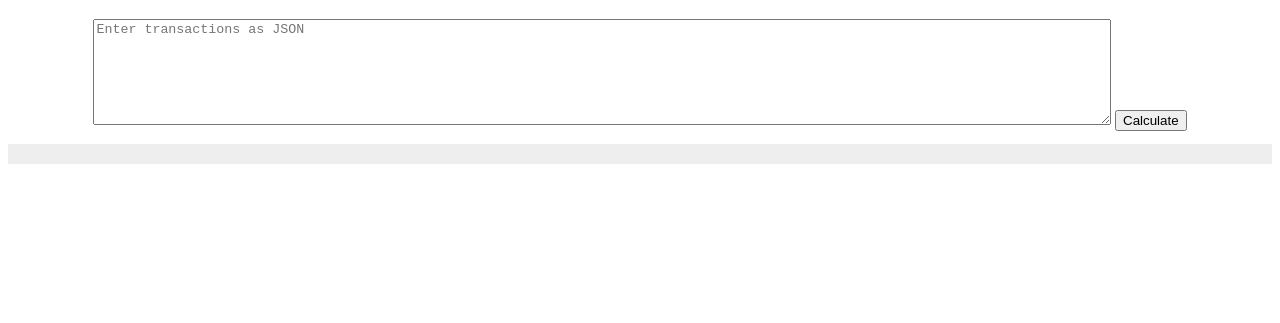
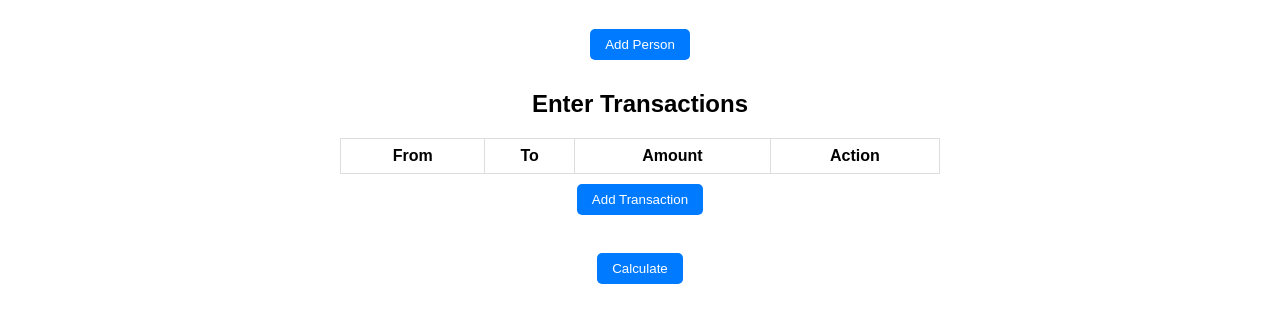
Before and after one commit to prajjwa-lit/cashflow-minimizer, a plain HTML site: page web/index.html in a window 1280 px wide. Shown: the part 61-384 px from the top of the page. Drawn offline with Linux system fonts and the light colour scheme; no server answers; files whose address does not match are found by name.

Commit message:
updates web UI

```diff
--- a/web/index.html
+++ b/web/index.html
@@ -7,14 +7,118 @@
     <title>Cash Flow Minimizer</title>
     <script src="cashflow.js"></script>
     <link rel="stylesheet" href="style.css">
+    <style>
+        body {
+            font-family: Arial, sans-serif;
+            max-width: 600px;
+            margin: auto;
+            text-align: center;
+        }
+
+        table {
+            width: 100%;
+            border-collapse: collapse;
+            margin-top: 10px;
+        }
+
+        th,
+        td {
+            border: 1px solid #ddd;
+            padding: 8px;
+        }
+
+        button {
+            margin: 10px;
+            padding: 8px 15px;
+            background-color: #007BFF;
+            color: white;
+            border: none;
+            cursor: pointer;
+            border-radius: 5px;
+        }
+
+        button:hover {
+            background-color: #0056b3;
+        }
+    </style>
 </head>
 
 <body>
     <h1>Cash Flow Minimizer</h1>
-    <textarea id="input" placeholder="Enter transactions as JSON"></textarea>
+
+    <button onclick="addPerson()">Add Person</button>
+    <div id="people-list"></div>
+
+    <h2>Enter Transactions</h2>
+    <table id="transaction-table">
+        <tr>
+            <th>From</th>
+            <th>To</th>
+            <th>Amount</th>
+            <th>Action</th>
+        </tr>
+    </table>
+    <button onclick="addTransactionRow()">Add Transaction</button>
+    <br><br>
     <button onclick="runMinimizer()">Calculate</button>
-    <pre id="output"></pre>
-    <script src="app.js"></script>
+
+    <script>
+        let people = [];
+
+        function addPerson() {
+            const name = prompt("Enter person name:");
+            if (name && !people.includes(name)) {
+                people.push(name);
+                updatePeopleList();
+            }
+        }
+
+        function updatePeopleList() {
+            const listDiv = document.getElementById("people-list");
+            listDiv.innerHTML = "<h3>People</h3>" + people.join(", ");
+        }
+
+        function addTransactionRow() {
+            if (people.length < 2) {
+                alert("Please add at least two people first.");
+                return;
+            }
+
+            const table = document.getElementById("transaction-table");
+            let row = table.insertRow();
+            let cell1 = row.insertCell(0);
+            let cell2 = row.insertCell(1);
+            let cell3 = row.insertCell(2);
+            let cell4 = row.insertCell(3);
+
+            cell1.innerHTML = `<select>${people.map(p => `<option>${p}</option>`).join('')}</select>`;
+            cell2.innerHTML = `<select>${people.map(p => `<option>${p}</option>`).join('')}</select>`;
+            cell3.innerHTML = '<input type="number" min="1">';
+            cell4.innerHTML = '<button onclick="removeTransactionRow(this)" style="background-color: red;">Delete</button>';
+        }
+
+        function removeTransactionRow(button) {
+            let row = button.parentNode.parentNode;
+            row.parentNode.removeChild(row);
+        }
+
+        function runMinimizer() {
+            let transactions = [];
+            let rows = document.querySelectorAll("#transaction-table tr:not(:first-child)");
+            rows.forEach(row => {
+                let from = row.cells[0].querySelector("select").value;
+                let to = row.cells[1].querySelector("select").value;
+                let amount = row.cells[2].querySelector("input").value;
+                if (from !== to && amount > 0) {
+                    transactions.push({ from, to, amount: parseFloat(amount) });
+                }
+            });
+
+            let inputJson = JSON.stringify(transactions);
+            let result = Module.ccall("minimizeCashFlow", "string", ["string"], [inputJson]);
+            alert("Result:\n" + result);
+        }
+    </script>
 </body>
 
 </html>
```
